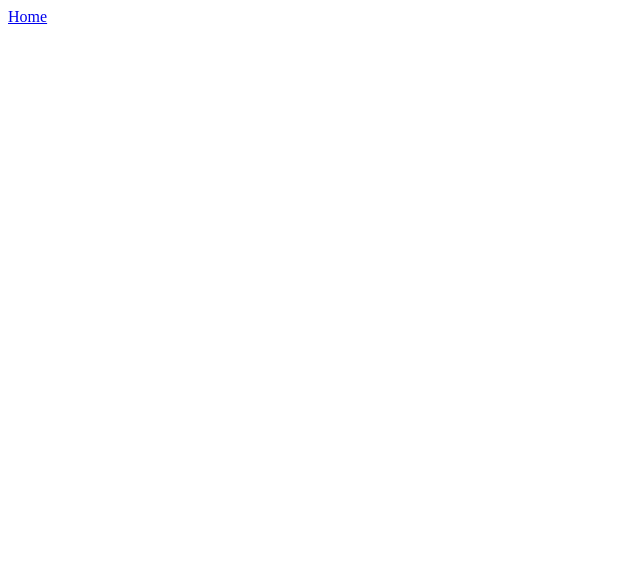
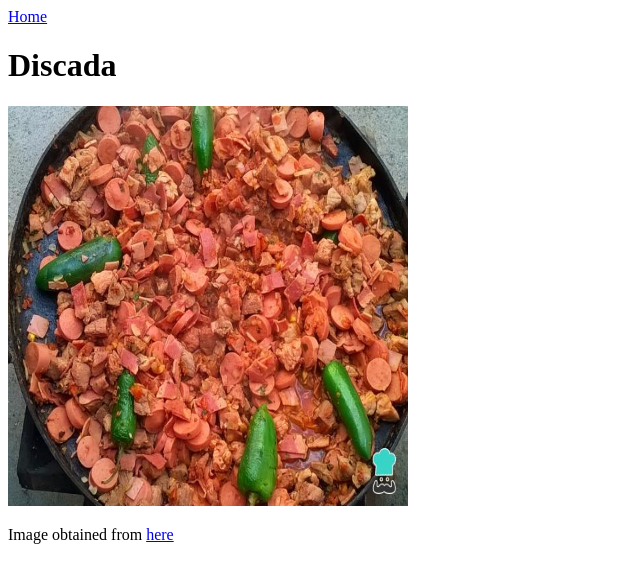
Before and after one commit to MoXcz/recipes, a plain HTML site: page recipes/discada.html in a window 1280 px wide. Shown: the whole page, without its empty margins (0-640 px from the left). Drawn offline with Linux system fonts and the light colour scheme.

Commit message:
Add header and images to recipes

```diff
--- a/recipes/discada.html
+++ b/recipes/discada.html
@@ -7,5 +7,20 @@
   </head>
   <body>
     <a href="../index.html">Home</a>
+    <h1>Discada</h1>
+    <img
+      src="../images/discada.jpg"
+      alt="Discada plate"
+      height="400px"
+      width="400px"
+    />
+    <p>
+      Image obtained from
+      <a
+        href="https://www.recetasgratis.net/receta-de-tacos-de-discada-tipo-chihuahua-19376.html"
+        rel="noreferrer"
+        >here</a
+      >
+    </p>
   </body>
 </html>
```
Also changed, not shown: recipes/cereal.html (+15 -0 lines), recipes/sopa-de-tortilla.html (+13 -0 lines), images/cereal.jpeg (added), images/discada.jpg (added), images/sopa-de-tortilla.jpg (added).
